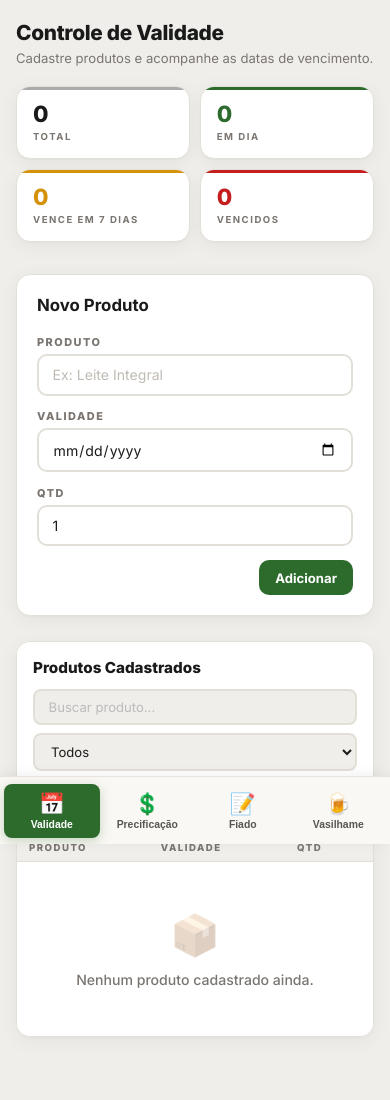
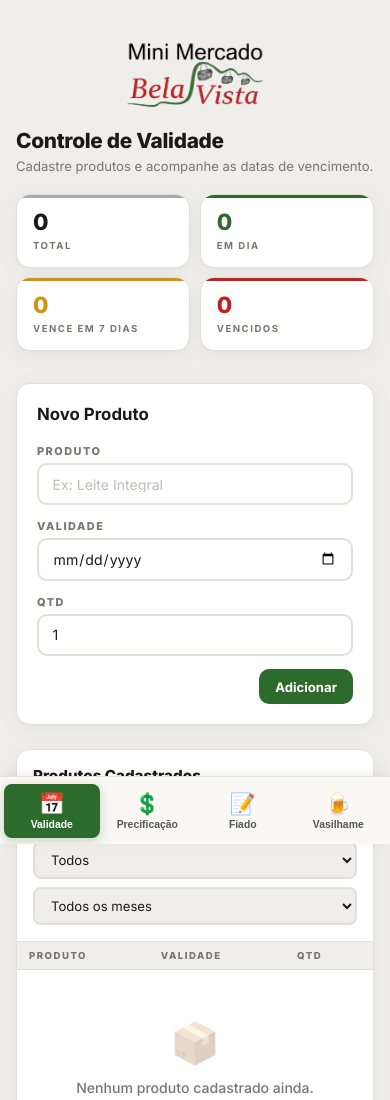
Before and after one commit to mbu3no/bela-vista-manager, a website: page public/index.html in a window 390 px wide. Shown: the top 1100 px of the page. Drawn offline with nearby package versions, Linux system fonts and the light colour scheme; no server answers.

Commit message:
Adiciona logo no topo da página no mobile

```diff
--- a/public/css/style.css
+++ b/public/css/style.css
@@ -634,6 +634,24 @@ tr:hover td { background: rgba(45, 107, 45, 0.015); }
 .page { display: none; }
 .page.active { display: block; animation: fadeUp 0.3s ease; }
 
+/* ========== MOBILE HEADER ========== */
+.mobile-header {
+  display: none;
+}
+
+@media (max-width: 768px) {
+  .mobile-header {
+    display: flex;
+    justify-content: center;
+    padding: 0.75rem 0 0.5rem;
+  }
+
+  .mobile-logo {
+    max-width: 140px;
+    object-fit: contain;
+  }
+}
+
 /* ========== RESPONSIVE ========== */
 @media (max-width: 768px) {
   body {
--- a/public/index.html
+++ b/public/index.html
@@ -36,6 +36,9 @@
 
 <!-- MAIN -->
 <main class="main">
+  <div class="mobile-header">
+    <img src="/logo.png" alt="Mini Mercado Bela Vista" class="mobile-logo">
+  </div>
 
   <!-- === VALIDADE === -->
   <div class="page active" id="page-validade">
```
